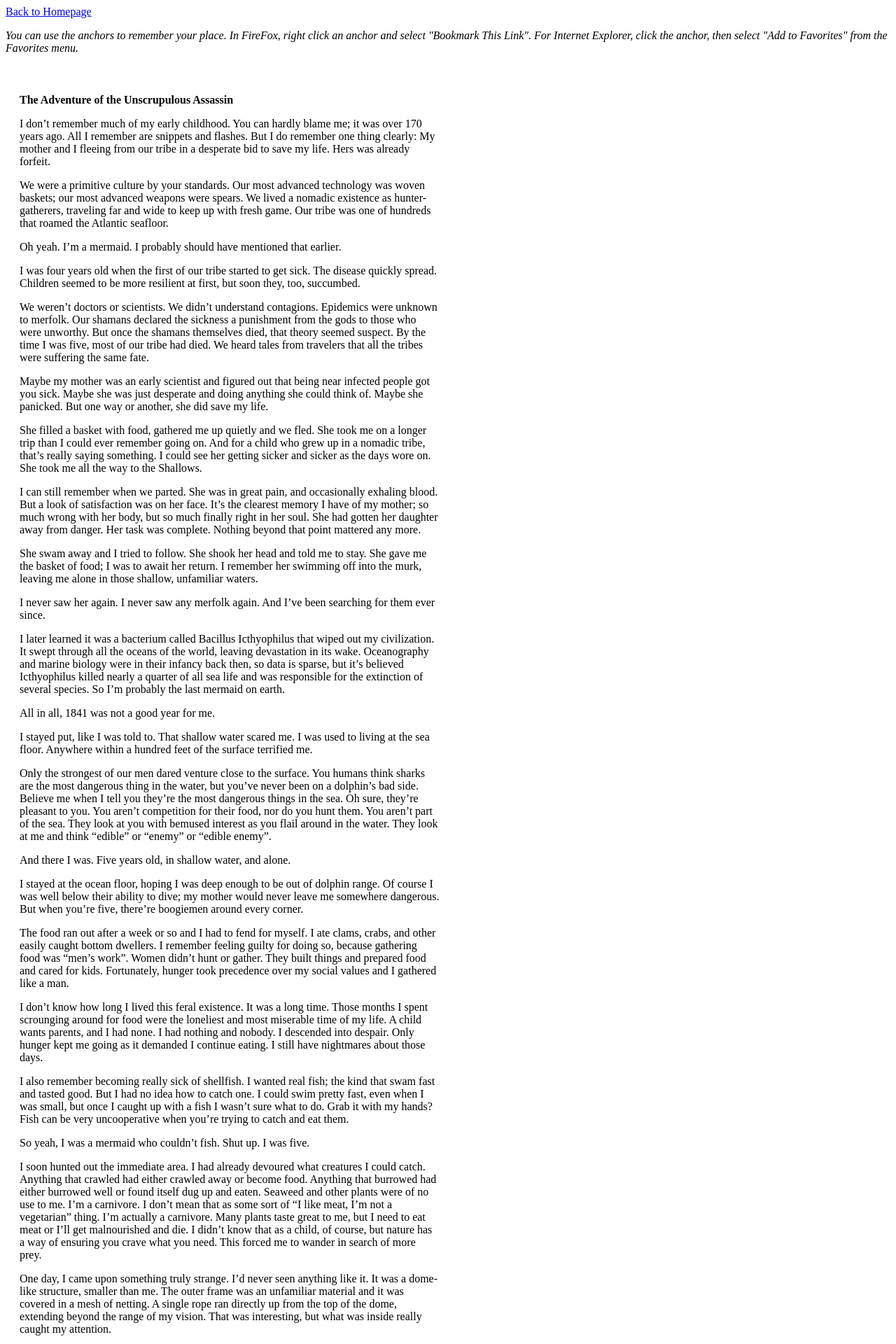
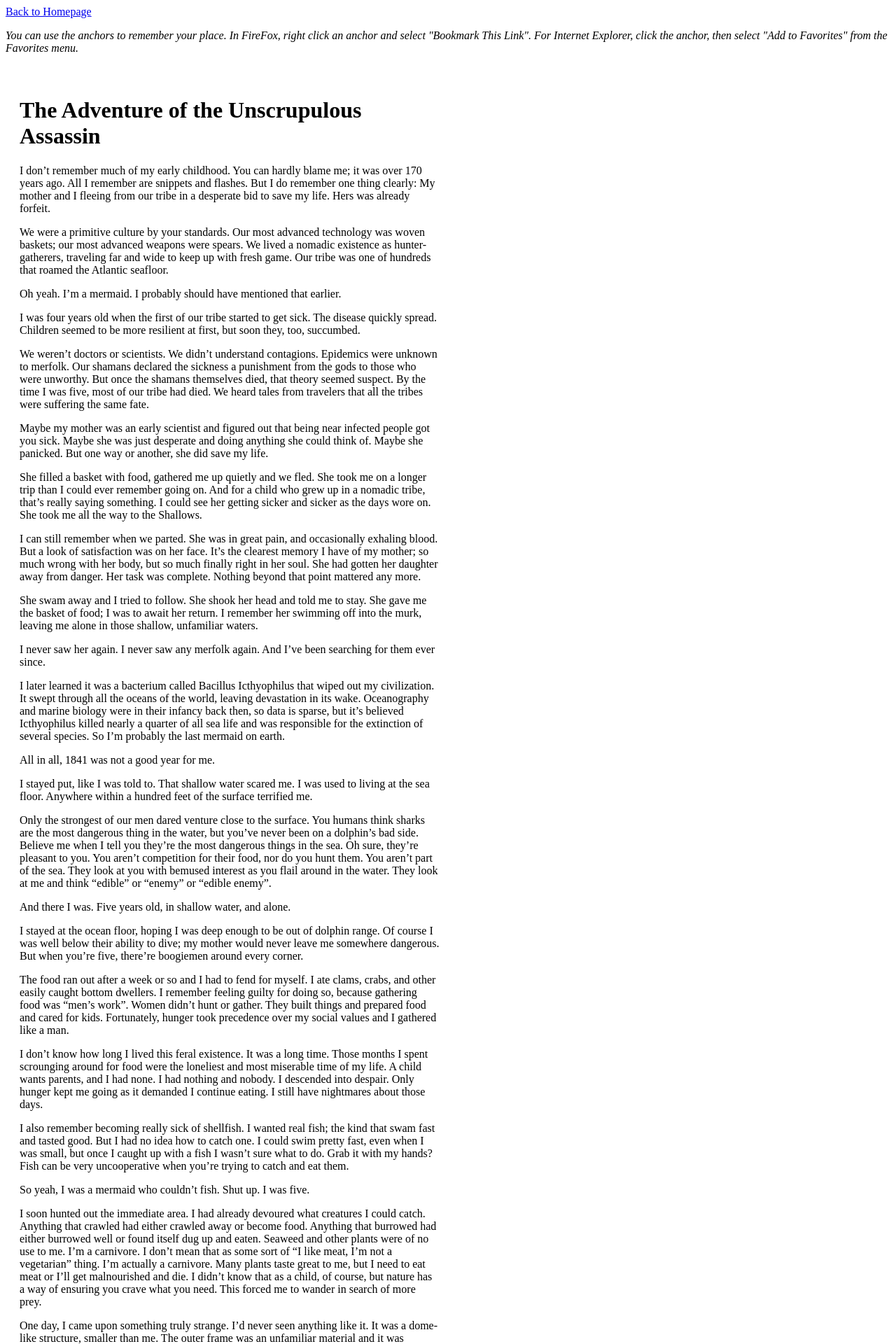
Before and after one commit to 0x000m/old, a Jekyll site: the page built from test.md, in a window 1280 px wide. Shown: the top 1920 px of the page at 70% size. Built offline with Jekyll 4.4.1, drawn with Linux system fonts in a browser that asks for light colours.

Commit message:
Update page.html

```diff
--- a/_layouts/page.html
+++ b/_layouts/page.html
@@ -9,6 +9,6 @@ layout: default
   {% endif %}
 
 <main>
- <p class="page-header"><strong>{{ page.header }}</strong></p>
+ <h1 class="page-header"><strong>{{ page.header }}</strong></h1>
     {{content}}
 </main>
```
